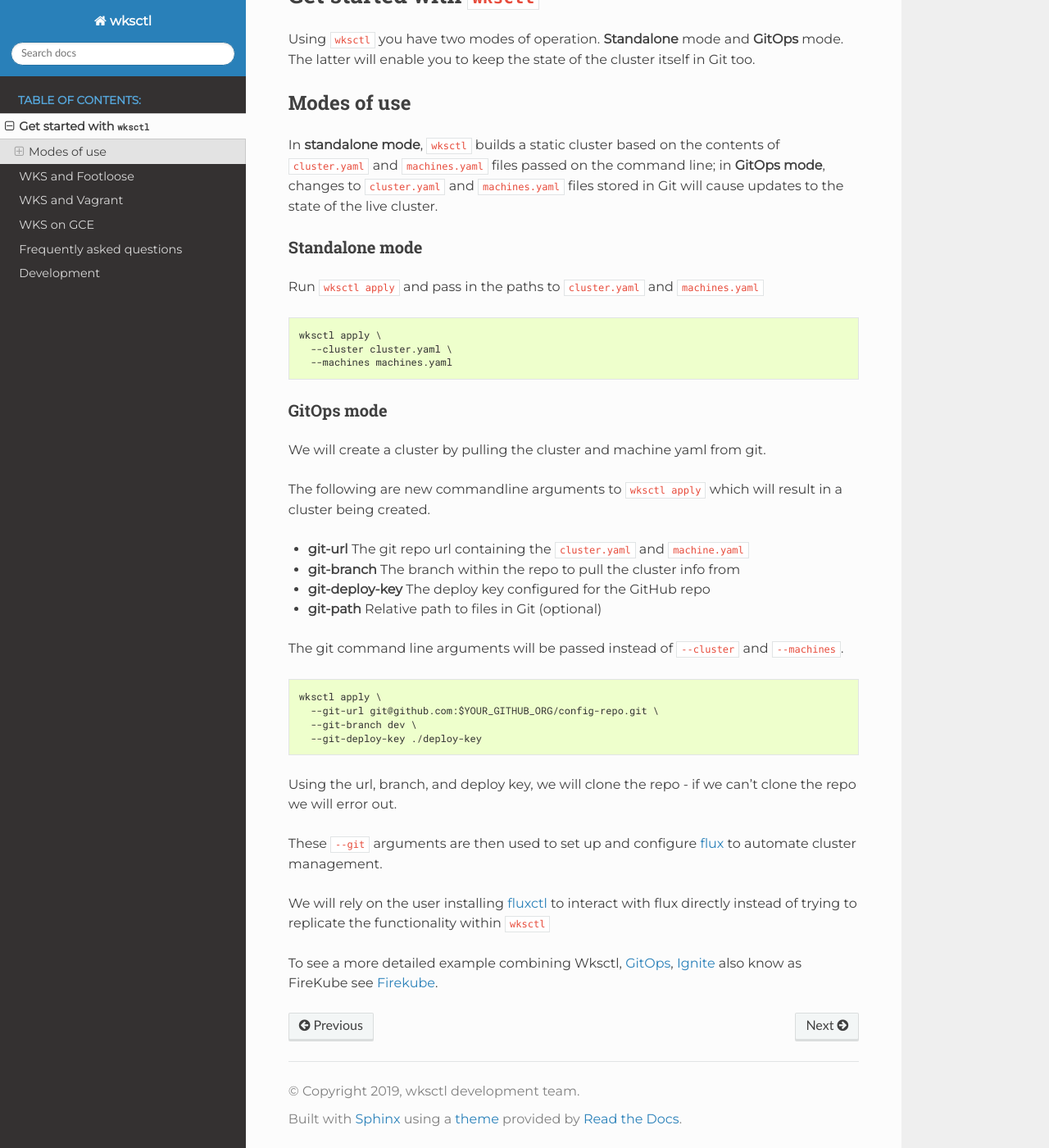
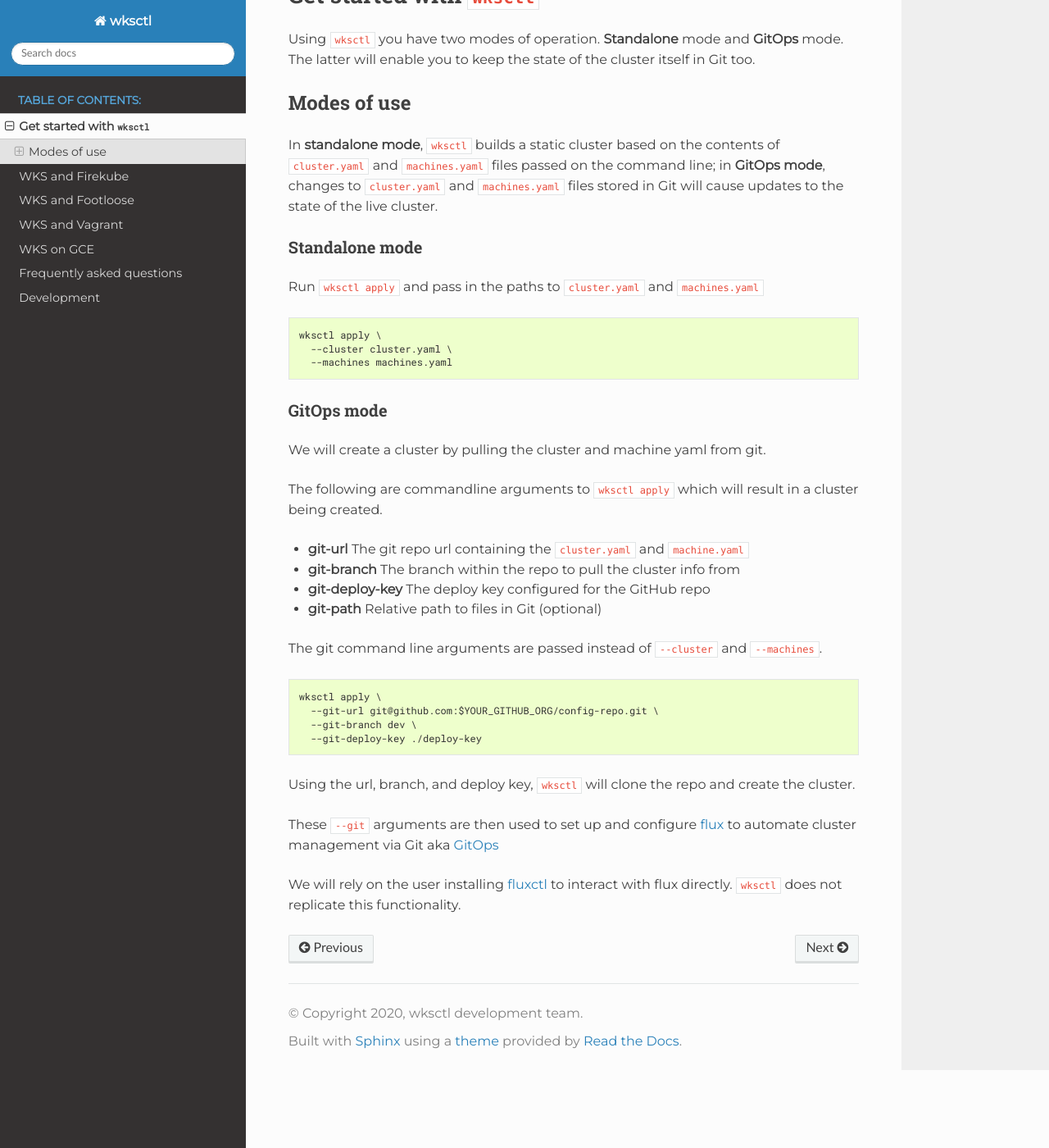
Before and after one commit to weaveworks/wksctl, a Sphinx documentation site: the page built from docs/get-started.md, in a window 1280 px wide and 1400 px high, scrolled down 129 px. Shown: the whole window at 82% size. Built offline with Sphinx 7.4.7 and the Read the Docs theme 2.0.0, drawn with Linux system fonts in a browser that asks for light colours.

````diff
--- a/docs/conf.py
+++ b/docs/conf.py
@@ -19,7 +19,7 @@ sys.path.insert(0, os.path.abspath('.'))
 # -- Project information -----------------------------------------------------
 
 project = 'wksctl'
-copyright = '2019, wksctl development team'
+copyright = '2020, wksctl development team'
 author = 'wksctl development team'
 
 # The short X.Y version
--- a/docs/get-started.md
+++ b/docs/get-started.md
@@ -20,14 +20,14 @@ wksctl apply \
 
 We will create a cluster by pulling the cluster and machine yaml from git.
 
-The following are new commandline arguments to `wksctl apply` which will result in a cluster being created.
+The following are commandline arguments to `wksctl apply` which will result in a cluster being created.
 
 - **git-url** The git repo url containing the `cluster.yaml` and `machine.yaml`
 - **git-branch**  The branch within the repo to pull the cluster info from
 - **git-deploy-key** The deploy key configured for the GitHub repo
 - **git-path** Relative path to files in Git (optional)
 
-The git command line arguments will be passed instead of `--cluster` and `--machines`.
+The git command line arguments are passed instead of `--cluster` and `--machines`.
 
 ```console
 wksctl apply \
@@ -36,10 +36,8 @@ wksctl apply \
   --git-deploy-key ./deploy-key
 ```
 
-Using the url, branch, and deploy key, we will clone the repo - if we can't clone the repo we will error out.
+Using the url, branch, and deploy key, `wksctl` will clone the repo and create the cluster.
 
-These `--git` arguments are then used to set up and configure [flux](https://www.weave.works/oss/flux/) to automate cluster management.
+These `--git` arguments are then used to set up and configure [flux](https://www.weave.works/oss/flux/) to automate cluster management via Git aka [GitOps](https://www.weave.works/technologies/gitops/)
 
-We will rely on the user installing [fluxctl](https://docs.fluxcd.io/en/latest/references/fluxctl.html#installing-fluxctl) to interact with flux directly instead of trying to replicate the functionality within `wksctl`
-
-To see a more detailed example combining Wksctl, [GitOps](https://www.weave.works/technologies/gitops/), [Ignite](https://ignite.readthedocs.io/en/stable/) also know as FireKube see [Firekube](https://github.com/weaveworks/wks-quickstart-firekube).
+We will rely on the user installing [fluxctl](https://docs.fluxcd.io/en/latest/references/fluxctl.html#installing-fluxctl) to interact with flux directly.  `wksctl` does not replicate this functionality.
--- a/docs/index.rst
+++ b/docs/index.rst
@@ -13,6 +13,7 @@ In this folder you can read more about how to use wksctl, and how it works:
    :caption: Table of contents:
 
    get-started
+   wks-and-firekube
    wks-and-footloose
    wks-and-vagrant
    wks-on-gce
````
Also changed, not shown: docs/development.md (+1 -1 lines), docs/wks-and-firekube.md (added, +7 -0 lines), docs/wks-and-footloose.md (+5 -3 lines).
